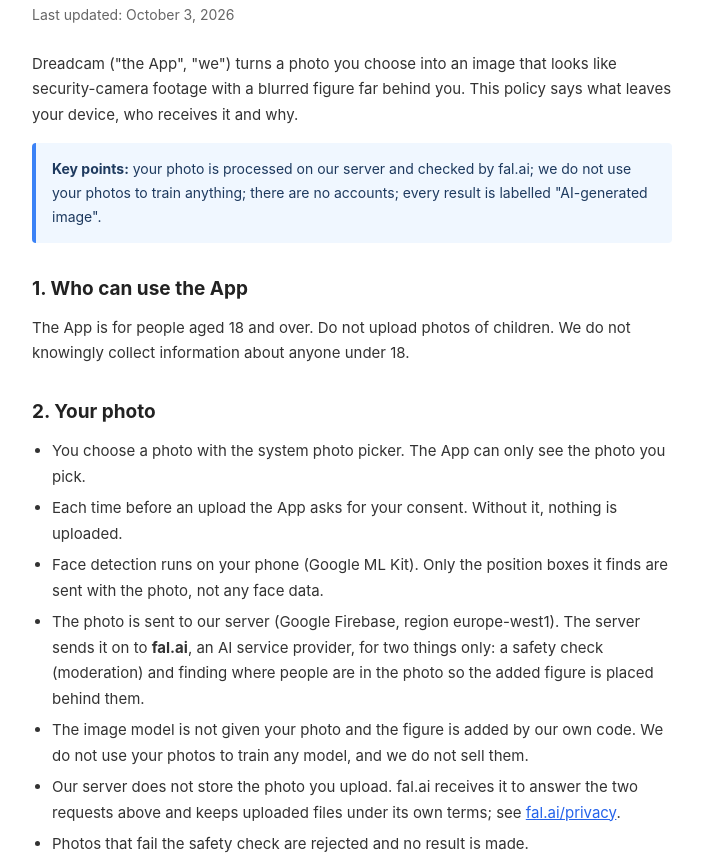
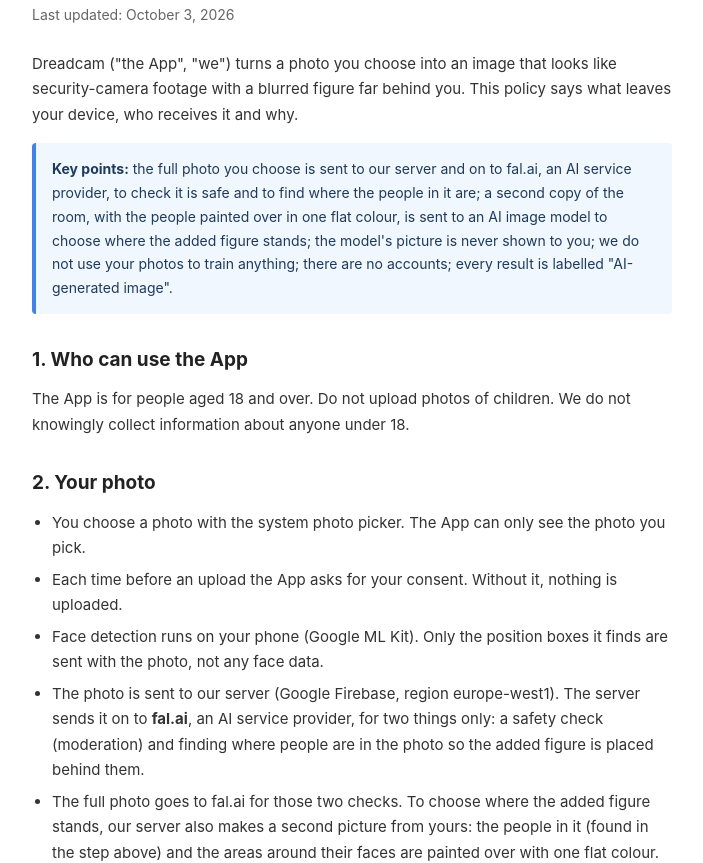
Before and after one commit to batuayhan/dreadcam-legal, a plain HTML site: page privacy.html in a window 1280 px wide. Shown: the part 115-978 px from the top of the page, without its empty margins (288-991 px from the left). Drawn offline with Linux system fonts and the light colour scheme.

Commit message:
docs(legal): say what is true for in-room placement - full photo to fal for person-finding and moderation, people-filled room copy to the image model

```diff
--- a/privacy.html
+++ b/privacy.html
@@ -14,7 +14,7 @@
 <nav><a href="index.html">Home</a><span><a href="terms.html">Terms of Service</a></span></nav>
 <h1>Privacy Policy</h1><p class="upd">Last updated: October 3, 2026</p>
 <p>Dreadcam ("the App", "we") turns a photo you choose into an image that looks like security-camera footage with a blurred figure far behind you. This policy says what leaves your device, who receives it and why.</p>
-<div class="box"><p><b>Key points:</b> your photo is processed on our server and checked by fal.ai; we do not use your photos to train anything; there are no accounts; every result is labelled "AI-generated image".</p></div>
+<div class="box"><p><b>Key points:</b> the full photo you choose is sent to our server and on to fal.ai, an AI service provider, to check it is safe and to find where the people in it are; a second copy of the room, with the people painted over in one flat colour, is sent to an AI image model to choose where the added figure stands; the model's picture is never shown to you; we do not use your photos to train anything; there are no accounts; every result is labelled "AI-generated image".</p></div>
 <h2>1. Who can use the App</h2>
 <p>The App is for people aged 18 and over. Do not upload photos of children. We do not knowingly collect information about anyone under 18.</p>
 <h2>2. Your photo</h2>
@@ -22,8 +22,9 @@
 <li>Each time before an upload the App asks for your consent. Without it, nothing is uploaded.</li>
 <li>Face detection runs on your phone (Google ML Kit). Only the position boxes it finds are sent with the photo, not any face data.</li>
 <li>The photo is sent to our server (Google Firebase, region europe-west1). The server sends it on to <b>fal.ai</b>, an AI service provider, for two things only: a safety check (moderation) and finding where people are in the photo so the added figure is placed behind them.</li>
-<li>The image model is not given your photo and the figure is added by our own code. We do not use your photos to train any model, and we do not sell them.</li>
-<li>Our server does not store the photo you upload. fal.ai receives it to answer the two requests above and keeps uploaded files under its own terms; see <a href="https://fal.ai/privacy">fal.ai/privacy</a>.</li>
+<li>The full photo goes to fal.ai for those two checks. To choose where the added figure stands, our server also makes a second picture from yours: the people in it (found in the step above) and the areas around their faces are painted over with one flat colour. That second picture, which still shows the room, is sent to an AI image model hosted by fal.ai, which returns a picture with a figure in it. We use that picture only to read the place and size of the figure and to check it is safe. We do not show it to you: the figure you see is drawn by our own code onto your own photo. Finding people is automatic and can miss part of a person, so part of a person could remain visible in that second picture.</li>
+<li>We do not use your photos to train any model, and we do not sell them.</li>
+<li>Our server does not store the photo you upload. fal.ai receives the photo, the second picture and the model's picture to answer the requests above and keeps uploaded files under its own terms; see <a href="https://fal.ai/privacy">fal.ai/privacy</a>.</li>
 <li>Photos that fail the safety check are rejected and no result is made.</li></ul>
 <h2>3. Results we store</h2>
 <p>For each picture we make, our server stores the finished result files (a preview, a still image and a short GIF). They are made from your photo, so they show what is in it. They are kept in Google Cloud Storage and can be opened only through time-limited private links. Result files are deleted automatically 30 days after they are created. The storage service's soft-delete protection is on, so a deleted file may stay recoverable by us for a limited time before it is permanently removed. The job record described in section 4 and any report (section 5) are not deleted automatically; we delete them on request. You can ask us to delete your files and records sooner at any time by e-mail (section 8).</p>
```
